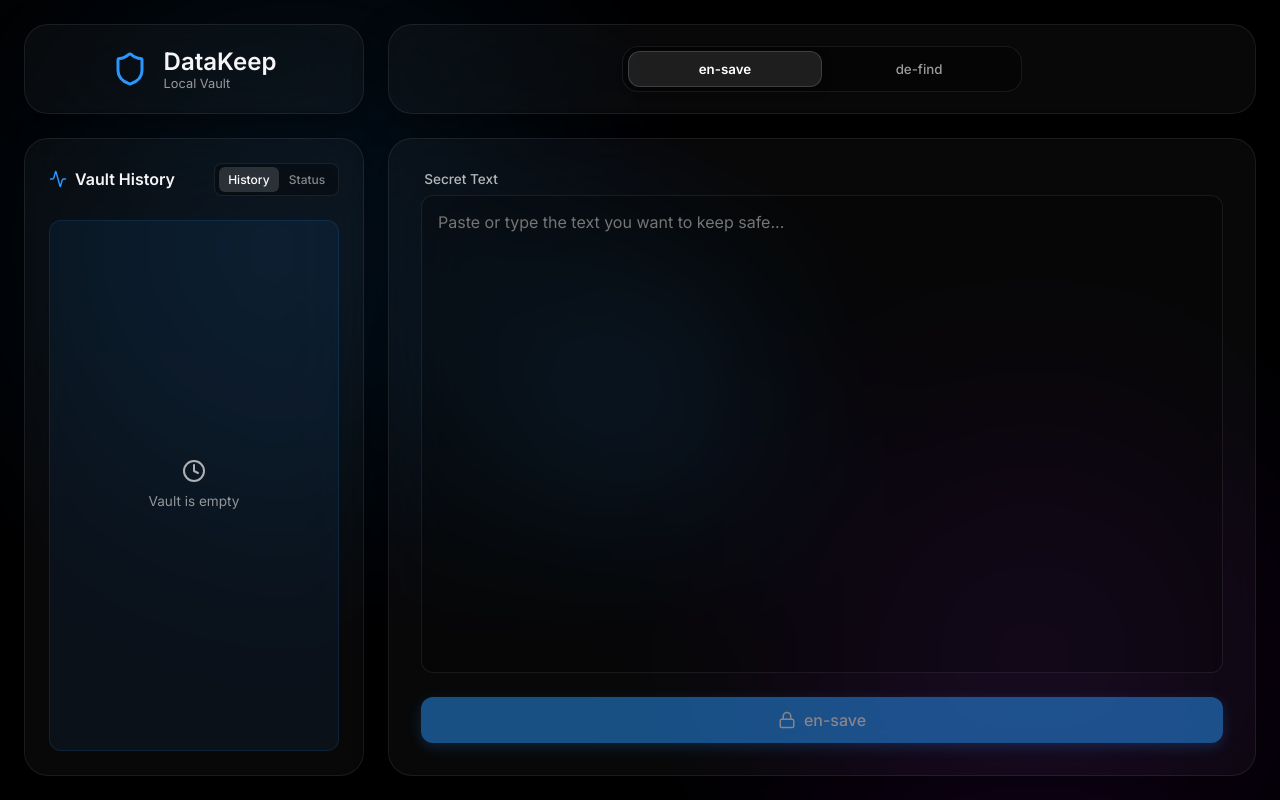
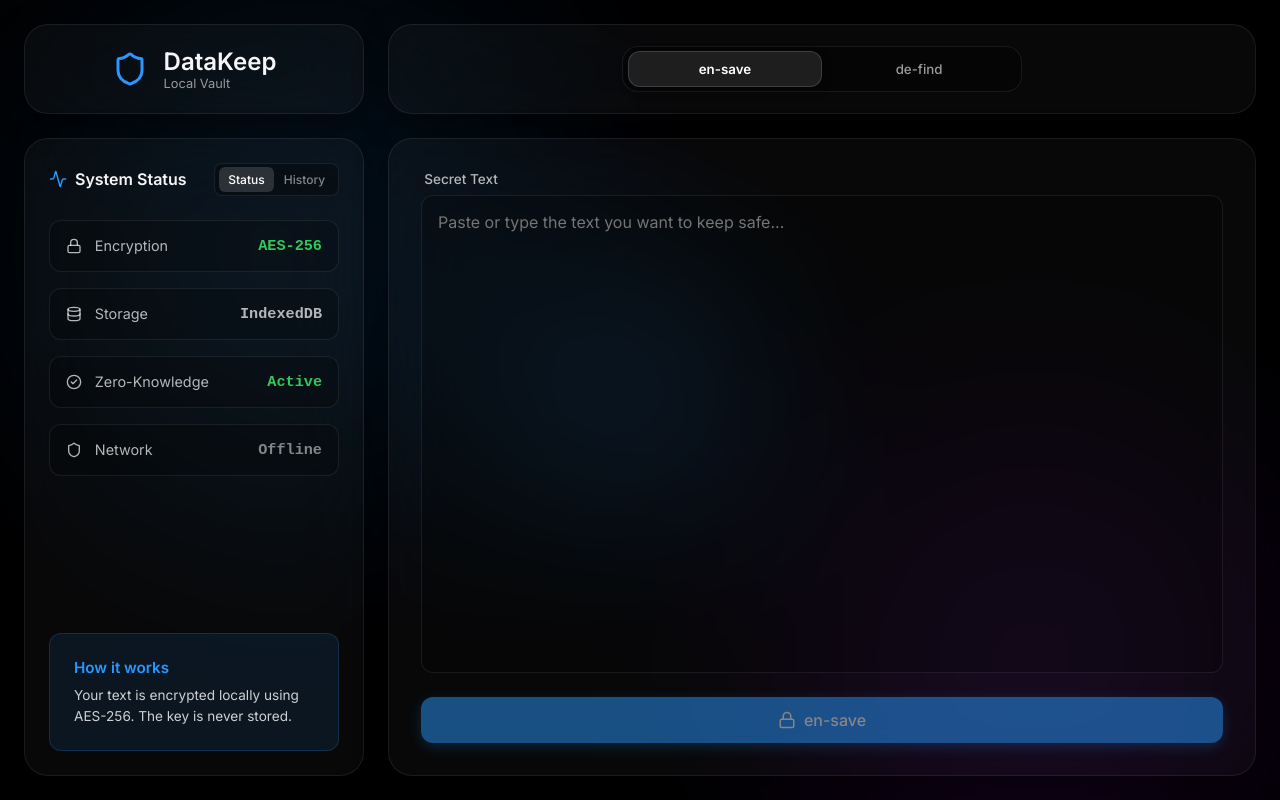
Before and after one commit to hazynyx/datakeep, a React (Vite) app: page / in a window 1280 px wide. Built offline with nearby package versions, Linux system fonts and the light colour scheme.

Commit message:
chore: set system status as default left panel view and reorder toggle buttons

```diff
--- a/src/App.jsx
+++ b/src/App.jsx
@@ -9,7 +9,7 @@ import './App.css';
 
 function App() {
   const [mode, setMode] = useState('ensave');
-  const [leftTab, setLeftTab] = useState('history'); // 'history' or 'status'
+  const [leftTab, setLeftTab] = useState('status'); // 'status' or 'history'
 
   useEffect(() => {
     const handleMouseMove = (e) => {
@@ -61,8 +61,8 @@ function App() {
             {leftTab === 'history' ? 'Vault History' : 'System Status'}
           </h3>
           <div className="mini-slider">
+            <button className={leftTab === 'status' ? 'active' : ''} onClick={() => setLeftTab('status')}>Status</button>
             <button className={leftTab === 'history' ? 'active' : ''} onClick={() => setLeftTab('history')}>History</button>
-            <button className={leftTab === 'status' ? 'active' : ''} onClick={() => setLeftTab('status')}>Status</button>
           </div>
         </div>
 
```
